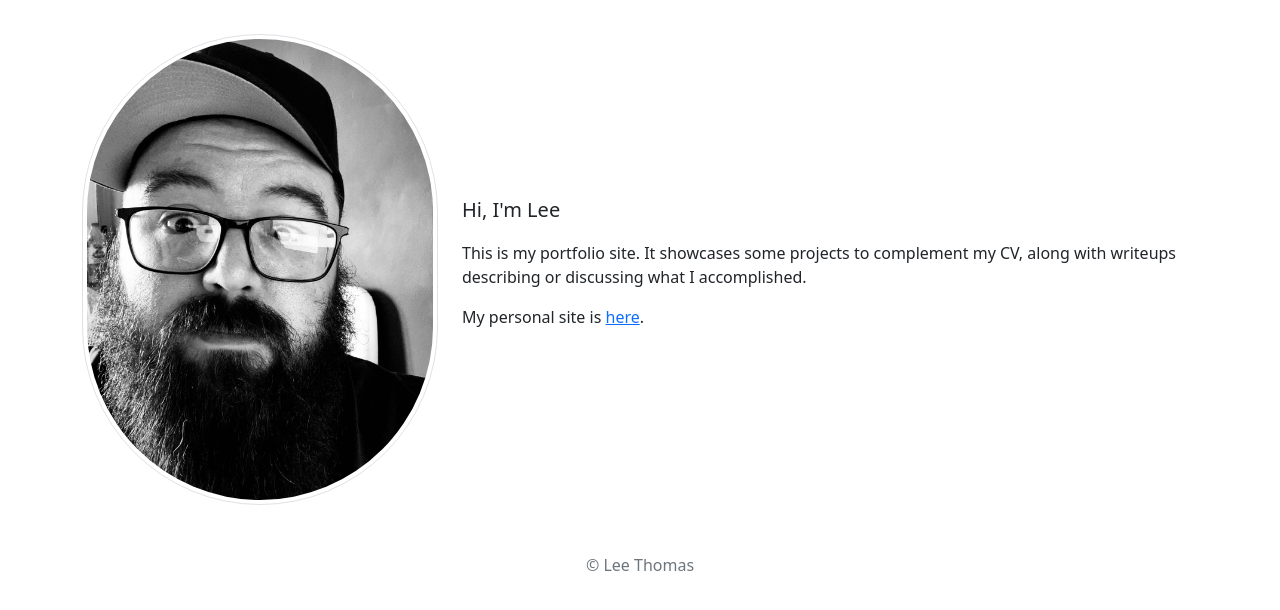
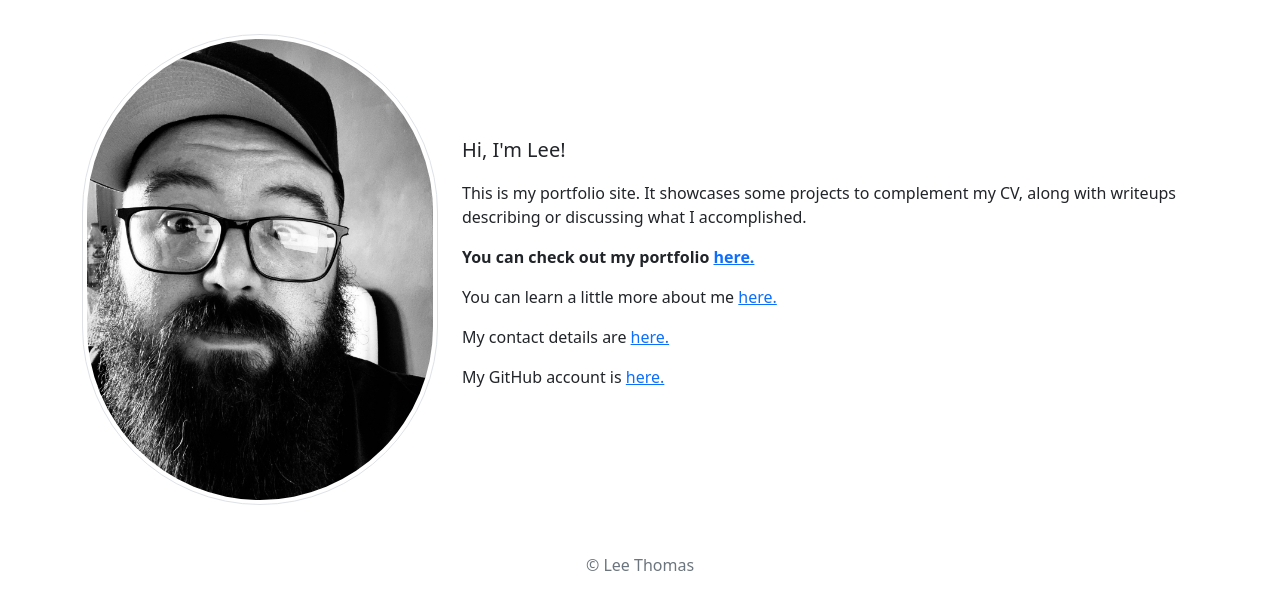
Before and after one commit to ahluka/ahluka.github.io, a plain HTML site: page index.html in a window 1280 px wide. Shown: the part 70-680 px from the top of the page. Drawn offline with nearby package versions, Linux system fonts and the light colour scheme.

Commit message:
Clearer index page, moved link to personal site to About page.

```diff
--- a/index.html
+++ b/index.html
@@ -64,15 +64,26 @@
           />
         </div>
         <div class="col-8">
-          <p class="lead">Hi, I'm Lee</p>
+          <p class="lead">Hi, I'm Lee!</p>
           <p>
             This is my portfolio site. It showcases some projects to complement
             my CV, along with writeups describing or discussing what I
             accomplished.
           </p>
           <p>
-            My personal site is
-            <a href="https://www.ahluka.co.uk" target="_blank">here</a>.
+            <strong
+              >You can check out my portfolio
+              <a href="portfolio.html">here.</a></strong
+            >
+          </p>
+          <p>
+            You can learn a little more about me
+            <a href="about.html">here.</a>
+          </p>
+          <p>My contact details are <a href="contact.html">here.</a></p>
+          <p>
+            My GitHub account is
+            <a href="https://github.com/ahluka" target="_blank">here.</a>
           </p>
         </div>
       </div>
```
Also changed, not shown: about.html (+4 -0 lines).
